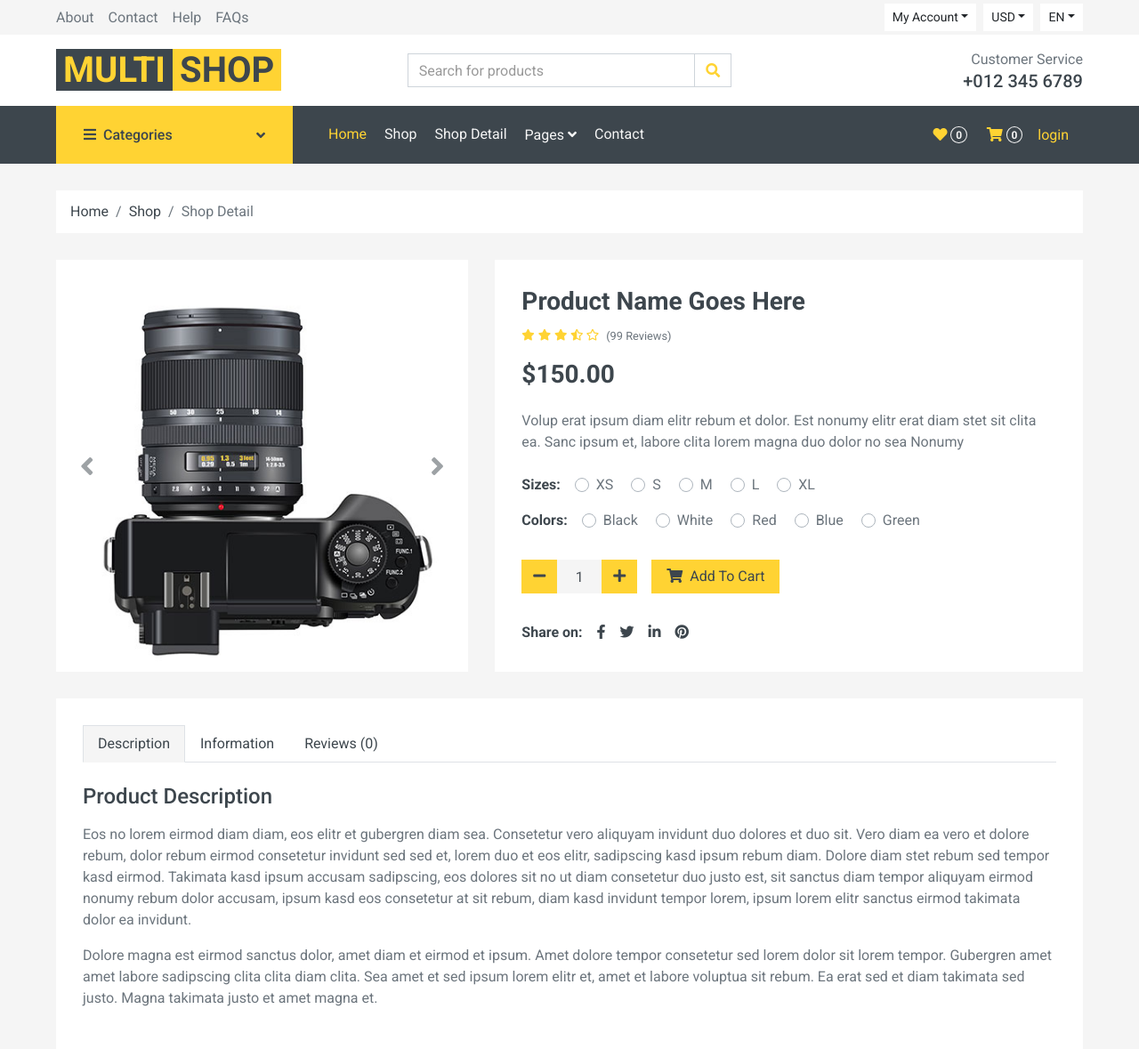
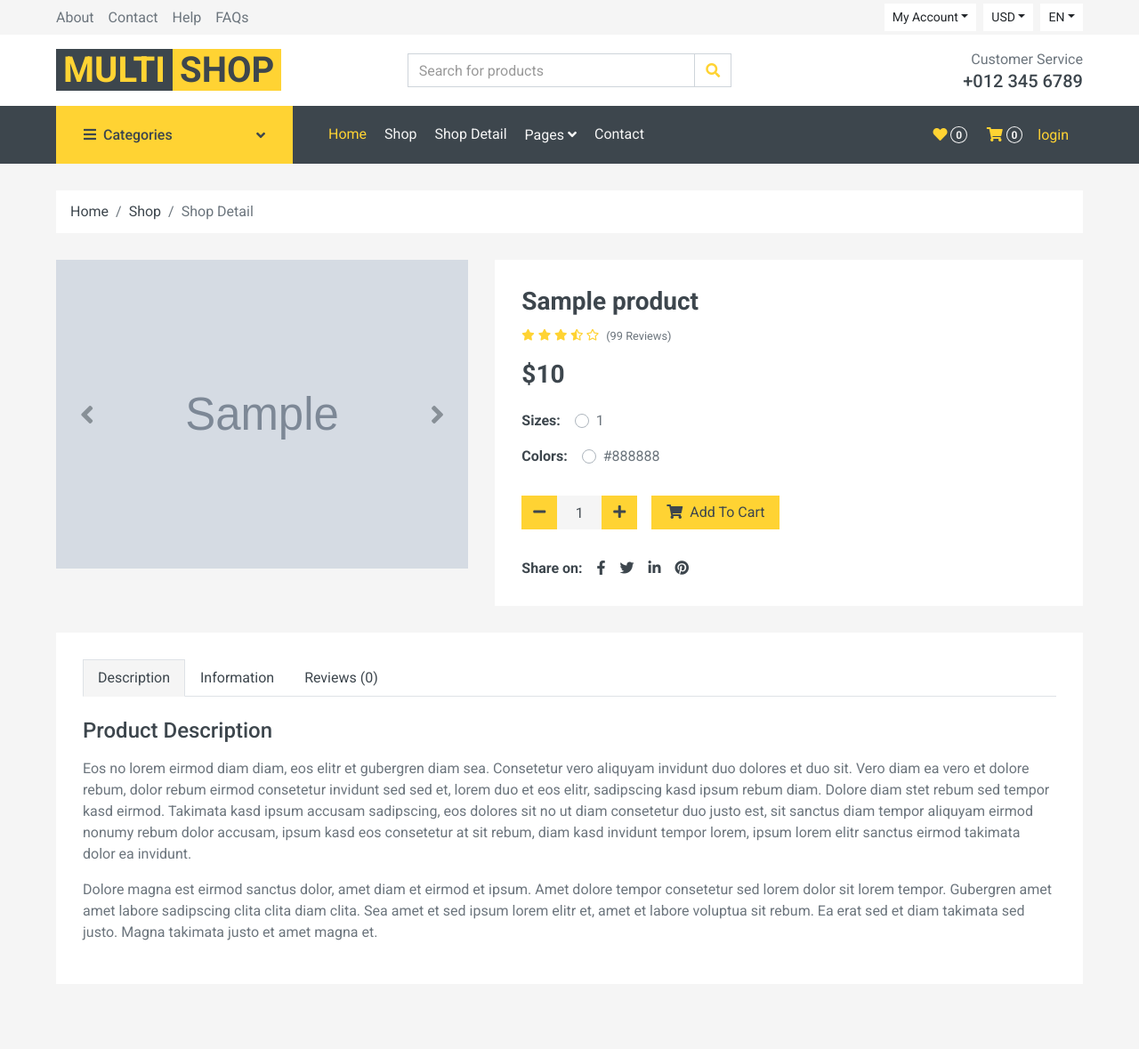
Before and after one commit to mohamedamir55/multi_test, a Django app: template templates/store/product_detail.html in a window 1280 px wide. Shown: the top 1179 px of the page at 89% size. Run offline with Django 5.2, Linux system fonts and the light colour scheme; the template is opened without the code that fills it: most values are stand-ins (such as "Sample title", 1, 10 or a date in 2020); grey boxes marked "Sample" are stand-in pictures; some libraries are stand-ins or nearby versions.

Commit message:
update detail

```diff
--- a/templates/store/product_detail.html
+++ b/templates/store/product_detail.html
@@ -21,18 +21,12 @@
             <div class="col-lg-5 mb-30">
                 <div id="product-carousel" class="carousel slide" data-ride="carousel">
                     <div class="carousel-inner bg-light">
+                        {% for image in images %}
                         <div class="carousel-item active">
-                            <img class="w-100 h-100" src="img/product-1.jpg" alt="Image">
+                            <img class="w-100 h-100" src="{{image.image.url}}" alt="Image">
                         </div>
-                        <div class="carousel-item">
-                            <img class="w-100 h-100" src="img/product-2.jpg" alt="Image">
-                        </div>
-                        <div class="carousel-item">
-                            <img class="w-100 h-100" src="img/product-3.jpg" alt="Image">
-                        </div>
-                        <div class="carousel-item">
-                            <img class="w-100 h-100" src="img/product-4.jpg" alt="Image">
-                        </div>
+                        {% endfor %}
+
                     </div>
                     <a class="carousel-control-prev" href="#product-carousel" data-slide="prev">
                         <i class="fa fa-2x fa-angle-left text-dark"></i>
@@ -45,7 +39,7 @@
 
             <div class="col-lg-7 h-auto mb-30">
                 <div class="h-100 bg-light p-30">
-                    <h3>Product Name Goes Here</h3>
+                    <h3>{{product}}</h3>
                     <div class="d-flex mb-3">
                         <div class="text-primary mr-2">
                             <small class="fas fa-star"></small>
@@ -56,58 +50,31 @@
                         </div>
                         <small class="pt-1">(99 Reviews)</small>
                     </div>
-                    <h3 class="font-weight-semi-bold mb-4">$150.00</h3>
-                    <p class="mb-4">Volup erat ipsum diam elitr rebum et dolor. Est nonumy elitr erat diam stet sit
+                    <h3 class="font-weight-semi-bold mb-4">${{product.price}}</h3>
+                    {% comment %} <p class="mb-4">Volup erat ipsum diam elitr rebum et dolor. Est nonumy elitr erat diam stet sit
                         clita ea. Sanc ipsum et, labore clita lorem magna duo dolor no sea
-                        Nonumy</p>
+                        Nonumy</p> {% endcomment %}
                     <div class="d-flex mb-3">
                         <strong class="text-dark mr-3">Sizes:</strong>
                         <form>
+                            {% for size in sizes %}
                             <div class="custom-control custom-radio custom-control-inline">
                                 <input type="radio" class="custom-control-input" id="size-1" name="size">
-                                <label class="custom-control-label" for="size-1">XS</label>
+                                <label class="custom-control-label" for="size-1">{{size}}</label>
                             </div>
-                            <div class="custom-control custom-radio custom-control-inline">
-                                <input type="radio" class="custom-control-input" id="size-2" name="size">
-                                <label class="custom-control-label" for="size-2">S</label>
-                            </div>
-                            <div class="custom-control custom-radio custom-control-inline">
-                                <input type="radio" class="custom-control-input" id="size-3" name="size">
-                                <label class="custom-control-label" for="size-3">M</label>
-                            </div>
-                            <div class="custom-control custom-radio custom-control-inline">
-                                <input type="radio" class="custom-control-input" id="size-4" name="size">
-                                <label class="custom-control-label" for="size-4">L</label>
-                            </div>
-                            <div class="custom-control custom-radio custom-control-inline">
-                                <input type="radio" class="custom-control-input" id="size-5" name="size">
-                                <label class="custom-control-label" for="size-5">XL</label>
-                            </div>
+                            {% endfor %}
                         </form>
                     </div>
                     <div class="d-flex mb-4">
                         <strong class="text-dark mr-3">Colors:</strong>
                         <form>
+                            {% for color in colors %}
                             <div class="custom-control custom-radio custom-control-inline">
                                 <input type="radio" class="custom-control-input" id="color-1" name="color">
-                                <label class="custom-control-label" for="color-1">Black</label>
+                                <label class="custom-control-label" for="color-1">{{color}}</label>
                             </div>
-                            <div class="custom-control custom-radio custom-control-inline">
-                                <input type="radio" class="custom-control-input" id="color-2" name="color">
-                                <label class="custom-control-label" for="color-2">White</label>
-                            </div>
-                            <div class="custom-control custom-radio custom-control-inline">
-                                <input type="radio" class="custom-control-input" id="color-3" name="color">
-                                <label class="custom-control-label" for="color-3">Red</label>
-                            </div>
-                            <div class="custom-control custom-radio custom-control-inline">
-                                <input type="radio" class="custom-control-input" id="color-4" name="color">
-                                <label class="custom-control-label" for="color-4">Blue</label>
-                            </div>
-                            <div class="custom-control custom-radio custom-control-inline">
-                                <input type="radio" class="custom-control-input" id="color-5" name="color">
-                                <label class="custom-control-label" for="color-5">Green</label>
-                            </div>
+                            {% endfor %}
+
                         </form>
                     </div>
                     <div class="d-flex align-items-center mb-4 pt-2">
@@ -395,4 +362,6 @@
         </div>
     </div>
     <!-- Products End -->
+
+
 {% endblock body %}
```
Also changed, not shown: store/views.py (+11 -1 lines).
